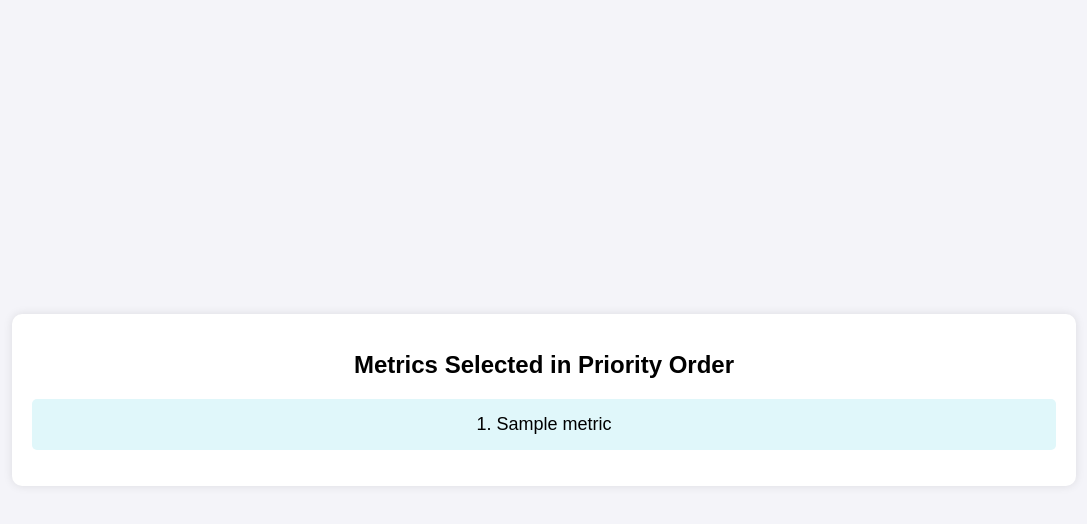
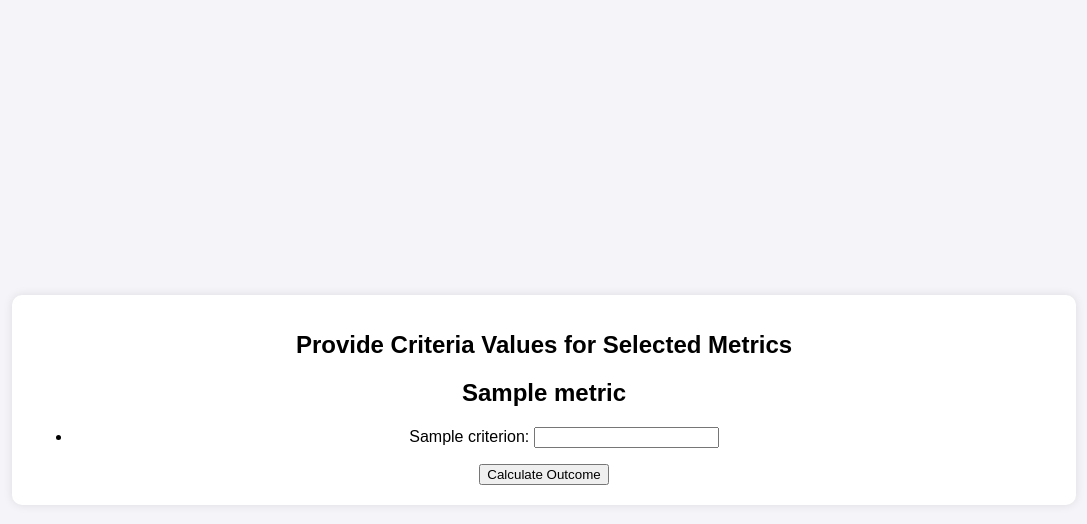
Before and after one commit to Vejaysundaram-Rajkumar/tester-product, a Flask app: template Templates/results.html in a window 1280 px wide. Shown: the top 524 px of the page, without its empty margins (96-1183 px from the left). Run offline with Flask 3, Linux system fonts and the light colour scheme; the template is opened without the code that fills it: most values are stand-ins (such as "Sample title", 1, 10 or a date in 2020); parts of the project's set-up code (start-up, migrations or seed data) failed here and were passed over.

Commit message:
updated on the criteria fetching

```diff
--- a/Templates/index.html
+++ b/Templates/index.html
@@ -376,7 +376,7 @@
         <h1>Parameters</h1>
         <div class="categories-grid">
             <!-- Dynamically Generated Categories -->
-            {% for category, metrics in categories_and_metrics.items() %}
+            {% for category, metrics in metrics_list.items() %}
                 <div class="category-box" onclick="showMetrics('{{ category }}')">
                     {{ category }}
                 </div>
--- a/Templates/results.html
+++ b/Templates/results.html
@@ -45,14 +45,24 @@
         }
     </style>
 </head>
+
 <body>
     <div class="results-container">
-        <h1>Metrics Selected in Priority Order</h1>
-        <ul class="metric-list">
+        <h1>Provide Criteria Values for Selected Metrics</h1>
+        <form method="POST" action="/save_results">
             {% for metric in selected_metrics %}
-                <li class="metric-item">{{ loop.index }}. {{ metric }}</li>
+                <h2>{{ metric }}</h2>
+                <ul>
+                    {% for criterion in metrics_data[metric] %}
+                        <li>
+                            <label>{{ criterion }}:</label>
+                            <input type="text" name="criteria_{{ metric }}_{{ criterion }}" required>
+                        </li>
+                    {% endfor %}
+                </ul>
             {% endfor %}
-        </ul>
+            <button type="submit">Calculate Outcome</button>
+        </form>
     </div>
 </body>
 </html>
--- a/app.py
+++ b/app.py
@@ -1,32 +1,74 @@
 from flask import Flask, render_template, request
 import pandas as pd
-
+import json
 app = Flask(__name__)
 
-# Load metrics from Excel
+# Load the list of metrics from the master sheet and the details from individual KPI sheets
 def load_metrics_from_excel(file_path):
+
     df = pd.read_excel(file_path)
-    categories_and_metrics = {}
+    metrics_list = {}
 
 
     for index, row in df.iterrows():
         category = row[0]
         metrics = row[1:].dropna().tolist()
-        categories_and_metrics[category] = metrics
+        metrics_list[category] = metrics
 
-    return categories_and_metrics
 
-# Load the metrics from the uploaded Excel file
-categories_and_metrics = load_metrics_from_excel('Master health check icsa Feb 24.xlsx')
+    df = pd.read_excel(file_path, sheet_name="metrics")
+    metrics_data = {}
+
+    for index, row in df.iterrows():
+        metric_name = row['Metric']
+        criteria = []
+        for col in df.columns[3:]:  # Collect criteria from columns starting from D onward
+            value = row[col]
+            if pd.isna(value):
+                break
+            criteria.append(value)
+
+        metrics_data[metric_name] = criteria
+
+    return metrics_list, metrics_data
+
+# Load the metrics and KPI data
+metrics_list, metrics_data = load_metrics_from_excel('Master health check icsa Feb 24.xlsx')
 
 @app.route('/', methods=['GET', 'POST'])
 def index():
     if request.method == 'POST':
-        selected_metrics = request.form.get('selected_metrics')
-        selected_metrics = eval(selected_metrics)
-        return render_template('results.html', selected_metrics=selected_metrics)
+        selected_metrics = request.form.getlist('selected_metrics')  # Get the form input
 
-    return render_template('index.html', categories_and_metrics=categories_and_metrics)
+        # Handle the case where the list is a string inside another list
+        if selected_metrics and isinstance(selected_metrics[0], str):
+            try:
+                # Parse the string into a proper list
+                selected_metrics = json.loads(selected_metrics[0])
+            except json.JSONDecodeError:
+                print("Error parsing the metrics list string.")
+
+        print("Parsed Selected Metrics:", selected_metrics)  # Debugging line
+
+        return render_template('results.html', selected_metrics=selected_metrics, metrics_data=metrics_data)
+
+    return render_template('index.html', metrics_list=metrics_list)
+
+
+@app.route('/save_results', methods=['POST'])
+def save_results():
+    criteria_values = {}
+    for key, value in request.form.items():
+        if key.startswith('criteria_'):
+            criteria_values[key] = float(value)  # Convert criteria values to float
+
+    # Here you would apply the formulas for each metric using the criteria_values
+    outcomes = {}
+    for metric, values in criteria_values.items():
+        # Dummy logic: Sum criteria values (you can replace this with actual formula logic)
+        outcomes[metric] = sum(values)
+
+    return render_template('outcome.html', outcomes=outcomes)
 
 if __name__ == '__main__':
     app.run(host='0.0.0.0')
```
Also changed, not shown: backend.py (+22 -52 lines), 1 other file.
